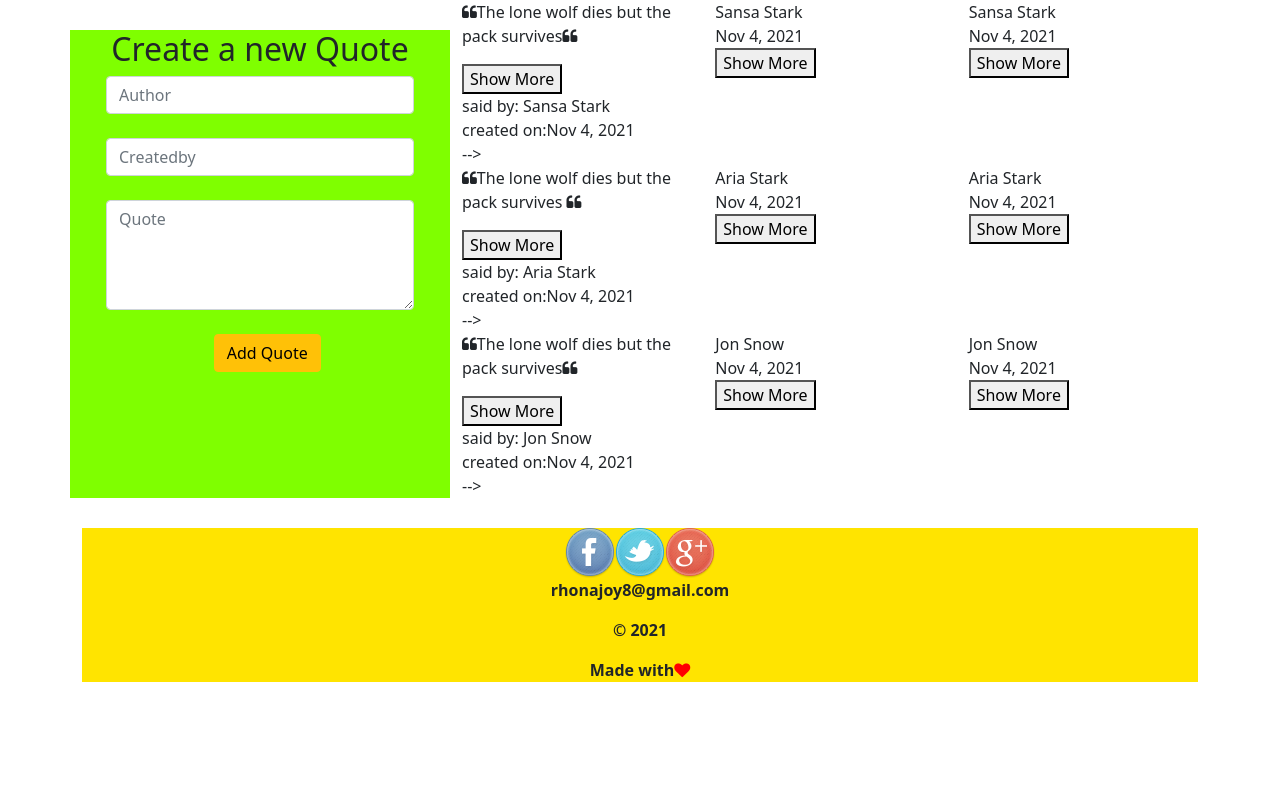
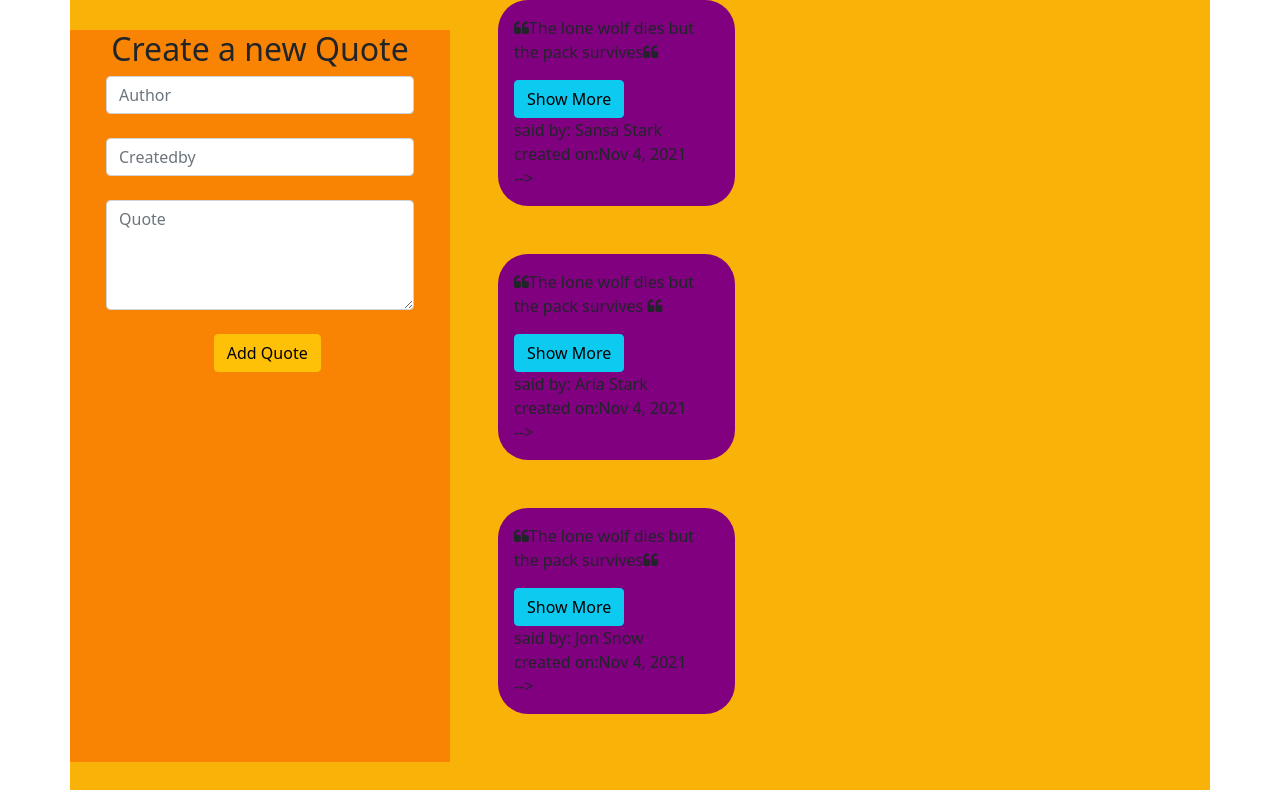
Before and after one commit to RhonaJoyKe/AppQuotes, an Angular app: page / in a window 1280 px wide. Shown: the top 790 px of the page. Built offline with nearby package versions, Linux system fonts and the light colour scheme.

Commit message:
modifies layout

```diff
--- a/src/app/quote-detail/quote-detail.component.html
+++ b/src/app/quote-detail/quote-detail.component.html
@@ -15,7 +15,8 @@
     <p>{{dislikes}} upvote</p>
   </div>
     <div class="col-md-4">
-      <button type="button" class="btn btn-danger" (click)='quoteDelete(true)'>Delete</button><br>
+      <button type="button" class="btn btn-danger" (click)='quoteDelete(true)'>
+        <i class="fa fa-trash" aria-hidden="true"></i>Delete</button><br>
 
     </div>
   </div>
--- a/src/app/quote-form/quote-form.component.css
+++ b/src/app/quote-form/quote-form.component.css
@@ -2,3 +2,6 @@
     margin-left: 35%;
     margin-bottom: 10px;
 }
+#quotes{
+    box-shadow: gray 5px 10px 5px 10px;
+}
--- a/src/app/quotes/quotes.component.css
+++ b/src/app/quotes/quotes.component.css
@@ -1,7 +1,16 @@
 #body{
-    /* background-color: black; */
+    background-color: #F9B208;
 }
 #formpart{
-    background-color: chartreuse;
+    background-color: #F98404;
     margin-top: 30px;
 }
+#quotes{
+    margin-bottom: 3rem;
+    padding:1rem;
+    border-radius: 30px;
+    background-color: purple;
+}
+#modify{
+    padding-left: 3rem;
+}
--- a/src/app/quotes/quotes.component.html
+++ b/src/app/quotes/quotes.component.html
@@ -1,32 +1,43 @@
+<!DOCTYPE html>
+<html lang="en">
+<head>
+  <meta charset="UTF-8">
+  <meta http-equiv="X-UA-Compatible" content="IE=edge">
+  <meta name="viewport" content="width=device-width, initial-scale=1.0">
+  <title>Document</title>
+</head>
+<body>
   <div class="container" id="body">
     <div class="row">
       <div class="col-md-4" id="formpart">
         <app-quote-form>(addQuote)="addNewQuote($event)"></app-quote-form>
       </div>
         <div class="col-md-8">
-        <div class="row"*ngFor='let quote of quote; let i = index'>
-          <div class="col-md-4">
+          <div class="row"*ngFor='let quote of quote; let i = index' id="modify">
+             <div class="col-md-4" id="quotes">
 
                 <p><i class="fa fa-quote-left" aria-hidden="true"></i>{{quote.message}}<i class="fa fa-quote-left" aria-hidden="true"></i></p>
-          <button (click)='toggleDetails(i)'>Show More </button><br>
+                <button type="button" class="btn btn-info"(click)='toggleDetails(i)'>Show More </button><br>
                said by: {{quote.author}}<br>created on:{{quote.createdDate|date}}<br>
                 <app-quote-detail *ngIf='quote.showauthor' (isComplete)='deleteQuote($event,i)' [quote]='quote'></app-quote-detail> -->
+
+            </div>
+
+
+        <!-- <div class="col-md-4">
+
+            {{quote.author}}<br>{{quote.createdDate|date}}<br>
+            <button (click)='toggleDetails(i)'>Show More </button>
+             <app-quote-detail *ngIf='quote.showauthor' (isComplete)='deleteQuote($event,i)' [quote]='quote'></app-quote-detail>
 
         </div>
         <div class="col-md-4">
 
             {{quote.author}}<br>{{quote.createdDate|date}}<br>
             <button (click)='toggleDetails(i)'>Show More </button>
-          <!-- <app-quote-detail *ngIf='quote.showauthor' (isComplete)='deleteQuote($event,i)' [quote]='quote'></app-quote-detail> -->
+             <app-quote-detail *ngIf='quote.showauthor' (isComplete)='deleteQuote($event,i)' [quote]='quote'></app-quote-detail>
 
-      </div>
-      <div class="col-md-4">
-
-          {{quote.author}}<br>{{quote.createdDate|date}}<br>
-          <button (click)='toggleDetails(i)'>Show More </button>
-          <!-- <app-quote-detail *ngIf='quote.showauthor' (isComplete)='deleteQuote($event,i)' [quote]='quote'></app-quote-detail> -->
-
-      </div>
+        </div> -->
 
       </div>
       </div>
@@ -35,3 +46,6 @@
       <app-footer></app-footer>
     </div>
   </div>
+
+</body>
+</html>
```
Lines whose indentation alone changed are shown as unchanged.
